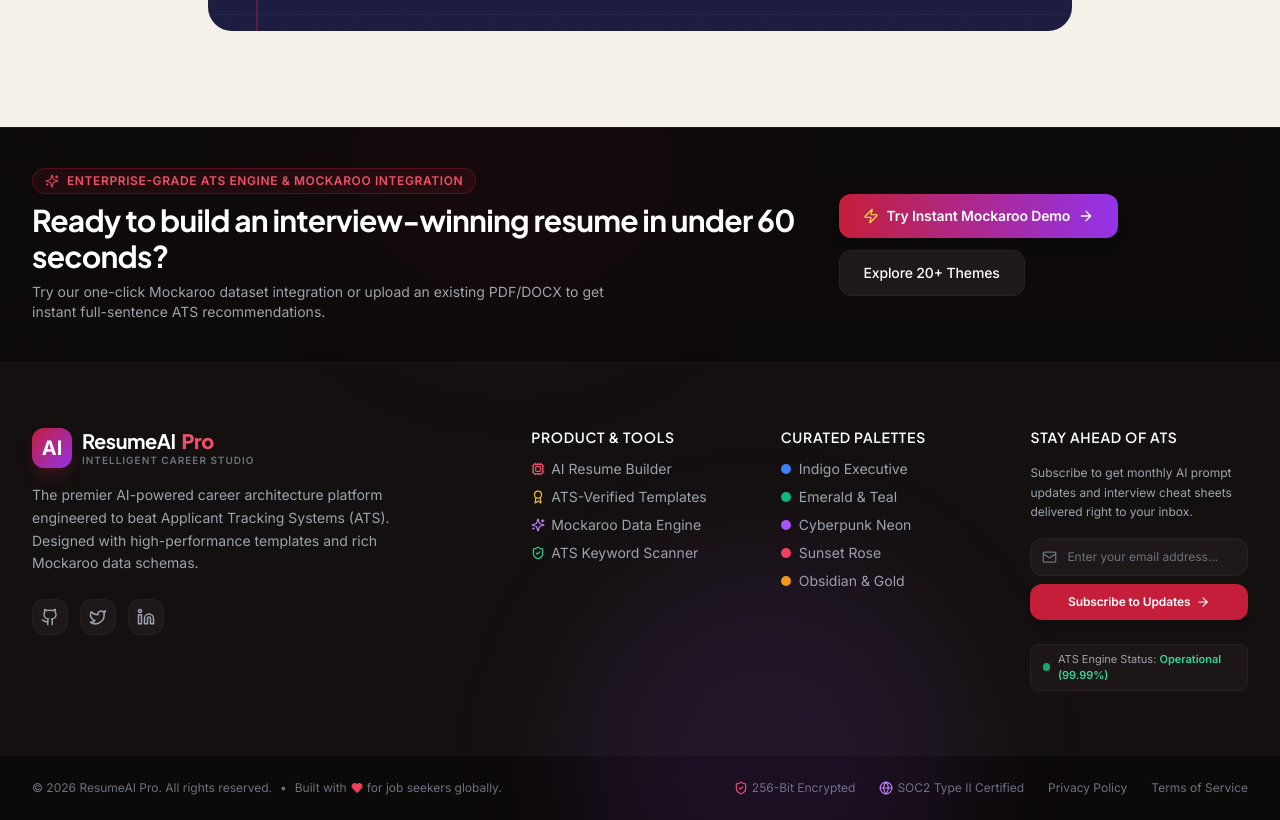
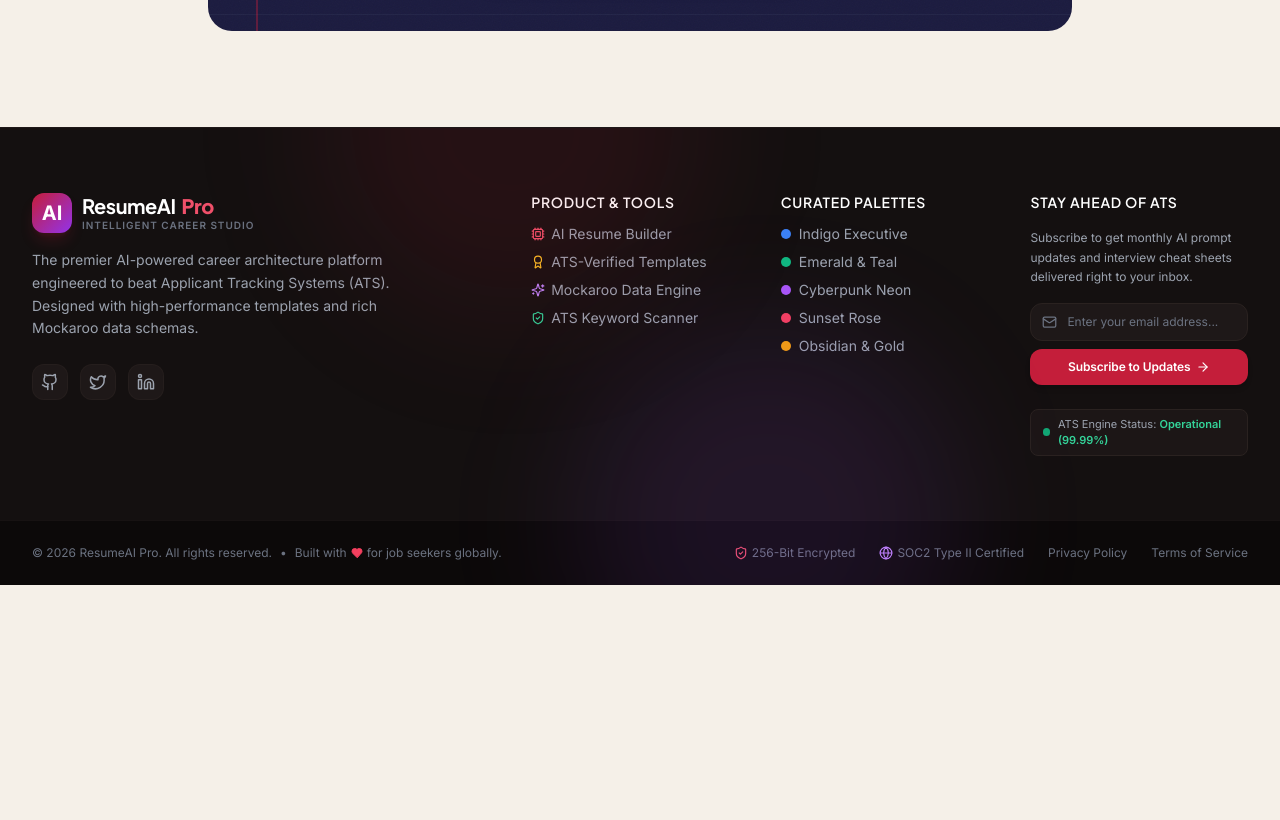
Before and after one commit to Devaansh08/resume-builder, a React (Vite) app in the folder frontend/: page / in a window 1280 px wide. Shown: the part 3440-4260 px from the top of the page. After the commit the page ends 4025 px from the top, so only its background shows below. Built offline with nearby package versions, Linux system fonts and the light colour scheme; a web font is replaced by a local one.

Commit message:
feat: remove Shrine/Typography from themes, remove Mockaroo CTA, add collapsible MS Word tools to RichTextToolbar

```diff
--- a/frontend/src/components/builder/RichTextToolbar.tsx
+++ b/frontend/src/components/builder/RichTextToolbar.tsx
@@ -200,10 +200,42 @@
     <div className="h-4 w-px mx-0.5" style={{ backgroundColor: '#DDD4BF' }} />
   );
 
+  const [isExpanded, setIsExpanded] = useState(false);
+
   return (
     <div
-      className="flex items-center flex-wrap gap-0.5 px-2 py-1.5 rounded-t-lg"
-      style={{ backgroundColor: '#F5F0E8', border: '1px solid #DDD4BF', borderBottom: 'none' }}
+      className="rounded-t-lg overflow-hidden"
+      style={{ border: '1px solid #DDD4BF', borderBottom: 'none', backgroundColor: '#FDFCF8' }}
+    >
+      {/* ── Toggle Header ────────────────────────────────────────────── */}
+      <div
+        className="flex items-center justify-between px-3 py-2 cursor-pointer transition-colors"
+        style={{ backgroundColor: isExpanded ? '#F5F0E8' : 'transparent' }}
+        onClick={() => setIsExpanded(!isExpanded)}
+        onMouseOver={e => {
+          if (!isExpanded) (e.currentTarget as HTMLElement).style.backgroundColor = '#F5F0E8';
+        }}
+        onMouseOut={e => {
+          if (!isExpanded) (e.currentTarget as HTMLElement).style.backgroundColor = 'transparent';
+        }}
+      >
+        <div className="flex items-center gap-2 text-xs font-bold uppercase tracking-wider" style={{ color: '#5C5040' }}>
+          <Type size={14} className="text-brand-500" />
+          MS Word Tools
+          <ChevronDown size={14} className={`transition-transform duration-200 ${isExpanded ? 'rotate-180' : ''}`} />
+        </div>
+        {showWordCount && (
+          <div className="text-[10px] font-medium uppercase tracking-widest" style={{ color: '#A89880' }}>
+            {wordCount} {wordCount === 1 ? 'word' : 'words'}
+          </div>
+        )}
+      </div>
+
+      {/* ── Toolbar Content ──────────────────────────────────────────── */}
+      {isExpanded && (
+        <div
+          className="flex items-center flex-wrap gap-0.5 px-2 py-1.5 animate-in slide-in-from-top-1"
+          style={{ backgroundColor: '#F5F0E8', borderTop: '1px solid #DDD4BF' }}
         >
           {/* ── Text Formatting Group ──────────────────────────────────── */}
           <div className="flex items-center gap-0.5">
@@ -237,10 +269,10 @@
 
           {/* ── Indent Group ─────────────────────────────────────────────── */}
           <div className="flex items-center gap-0.5">
-        <ToolButton onClick={() => applyIndent('out')} title="Decrease indent (Outdent)">
+            <ToolButton onClick={() => applyIndent('out')} title="Shift Content Left (Outdent)">
               <Outdent size={13} />
             </ToolButton>
-        <ToolButton onClick={() => applyIndent('in')} title="Increase indent (Indent)">
+            <ToolButton onClick={() => applyIndent('in')} title="Shift Content Right (Indent)">
               <Indent size={13} />
             </ToolButton>
           </div>
@@ -249,10 +281,10 @@
 
           {/* ── Alignment Shortcuts ──────────────────────────────────────── */}
           <div className="flex items-center gap-0.5">
-        <ToolButton onClick={() => applyInline('[LEFT]')} title="Note left alignment">
+            <ToolButton onClick={() => applyInline('[LEFT]')} title="Align Left">
               <AlignLeft size={13} />
             </ToolButton>
-        <ToolButton onClick={() => applyInline('[CENTER]')} title="Note center alignment">
+            <ToolButton onClick={() => applyInline('[CENTER]')} title="Align Center">
               <AlignCenter size={13} />
             </ToolButton>
           </div>
@@ -261,7 +293,7 @@
 
           {/* ── Extra Tools ──────────────────────────────────────────────── */}
           <div className="flex items-center gap-0.5">
-        <ToolButton onClick={insertHorizontalRule} title="Insert horizontal rule">
+            <ToolButton onClick={insertHorizontalRule} title="Add Line (Horizontal Rule)">
               <Minus size={13} />
             </ToolButton>
             <ToolButton onClick={clearFormatting} title="Clear all formatting">
@@ -320,11 +352,6 @@
               </div>
             )}
           </div>
-
-      {/* ── Word Count ───────────────────────────────────────────────── */}
-      {showWordCount && (
-        <div className="ml-auto flex items-center text-[10px]" style={{ color: '#A89880' }}>
-          {wordCount} {wordCount === 1 ? 'word' : 'words'}
         </div>
       )}
     </div>
--- a/frontend/src/components/layout/Footer.tsx
+++ b/frontend/src/components/layout/Footer.tsx
@@ -31,43 +31,7 @@
       <div className="absolute top-0 left-1/4 w-96 h-96 bg-brand-500/10 rounded-full blur-3xl pointer-events-none -translate-y-1/2" />
       <div className="absolute bottom-0 right-1/4 w-96 h-96 bg-purple-500/10 rounded-full blur-3xl pointer-events-none translate-y-1/3" />
 
-      {/* Top Banner / Call to Action */}
-      <div className="border-b border-surface-800/80 bg-surface-950/60 backdrop-blur-xl">
-        <div className="max-w-7xl mx-auto px-4 sm:px-6 lg:px-8 py-10">
-          <div className="flex flex-col lg:flex-row items-center justify-between gap-8">
-            <div className="space-y-2 text-center lg:text-left">
-              <div className="inline-flex items-center gap-2 px-3 py-1 rounded-full bg-brand-500/10 border border-brand-500/30 text-brand-400 text-xs font-semibold uppercase tracking-wider">
-                <Sparkles size={14} className="animate-pulse" />
-                Enterprise-Grade ATS Engine & Mockaroo Integration
-              </div>
-              <h3 className="font-display font-bold text-2xl sm:text-3xl text-white">
-                Ready to build an interview-winning resume in under 60 seconds?
-              </h3>
-              <p className="text-sm text-gray-400 max-w-xl">
-                Try our one-click Mockaroo dataset integration or upload an existing PDF/DOCX to get instant full-sentence ATS recommendations.
-              </p>
-            </div>
 
-            <div className="flex flex-wrap items-center gap-3">
-              <button
-                type="button"
-                onClick={handleLoadMockarooDemo}
-                className="btn bg-gradient-to-r from-brand-500 to-purple-600 hover:from-brand-600 hover:to-purple-700 text-white font-semibold px-6 py-3 rounded-xl shadow-lg hover:shadow-brand-500/25 transition-all flex items-center gap-2 group text-sm"
-              >
-                <Zap size={16} className="text-amber-300 group-hover:scale-110 transition-transform" />
-                <span>Try Instant Mockaroo Demo</span>
-                <ArrowRight size={16} className="group-hover:translate-x-1 transition-transform" />
-              </button>
-              <Link
-                to="/templates"
-                className="btn bg-surface-800 hover:bg-surface-700 text-white font-medium px-6 py-3 rounded-xl border border-surface-700 transition-all text-sm"
-              >
-                Explore 20+ Themes
-              </Link>
-            </div>
-          </div>
-        </div>
-      </div>
 
       {/* Main Multi-Column Footer Content */}
       <div className="max-w-7xl mx-auto px-4 sm:px-6 lg:px-8 py-16">
--- a/frontend/src/components/sections/ThemeForm.tsx
+++ b/frontend/src/components/sections/ThemeForm.tsx
@@ -5,15 +5,6 @@
 import { Palette, Sparkles, Check, LayoutGrid, Type, AlignLeft } from 'lucide-react';
 
 const PRESETS = [
-  {
-    name: 'Shrine Elegance (Material Pink)',
-    desc: 'Material Design Shrine aesthetic. Soft peach backgrounds and deep brown text.',
-    template: 'shrine' as TemplateId,
-    primaryColor: '#442C2E',
-    accentColor: '#FEDBD0',
-    fontFamily: 'Plus Jakarta Sans',
-    fontSize: 'normal' as const,
-  },
   {
     name: 'Silicon Valley AI Executive',
     desc: 'Modern and vibrant Indigo & Violet. Ideal for AI architects and tech leads.',
@@ -280,40 +271,7 @@
         </div>
       </div>
 
-      <div className="divider" />
 
-      {/* ── Section 4: Typography (8 Google & ATS Fonts) ──────────────── */}
-      <div>
-        <div className="flex items-center gap-2 mb-3">
-          <Type size={16} className="text-brand-500" />
-          <h3 className="section-label text-[11px] font-bold tracking-wider uppercase text-gray-800 dark:text-gray-200">
-            Typography Family (Real-Time Preview & PDF)
-          </h3>
-        </div>
-        <div className="grid grid-cols-1 sm:grid-cols-2 gap-2.5">
-          {FONT_OPTIONS.map((f) => {
-            const isSelected = theme.fontFamily === f.id;
-            return (
-              <button
-                key={f.id}
-                type="button"
-                onClick={() => updateTheme({ fontFamily: f.id })}
-                className={`w-full flex items-center justify-between p-3.5 rounded-xl border text-xs text-left transition-all ${
-                  isSelected
-                    ? 'border-brand-500 bg-brand-50 dark:bg-brand-950/40 font-semibold text-brand-600 dark:text-brand-400 shadow-sm'
-                    : 'border-gray-200 dark:border-surface-800 text-gray-700 dark:text-gray-300 hover:border-gray-300 dark:hover:border-surface-700'
-                }`}
-                style={{ fontFamily: f.family }}
-              >
-                <span className="text-sm">{f.name}</span>
-                {isSelected && <Check size={16} className="text-brand-500 flex-shrink-0" />}
-              </button>
-            );
-          })}
-        </div>
-      </div>
-
-      <div className="divider" />
 
       {/* ── Section 5: Page Spacing & Layout Density ───────────────────── */}
       <div>
```
Lines whose indentation alone changed are shown as unchanged.
